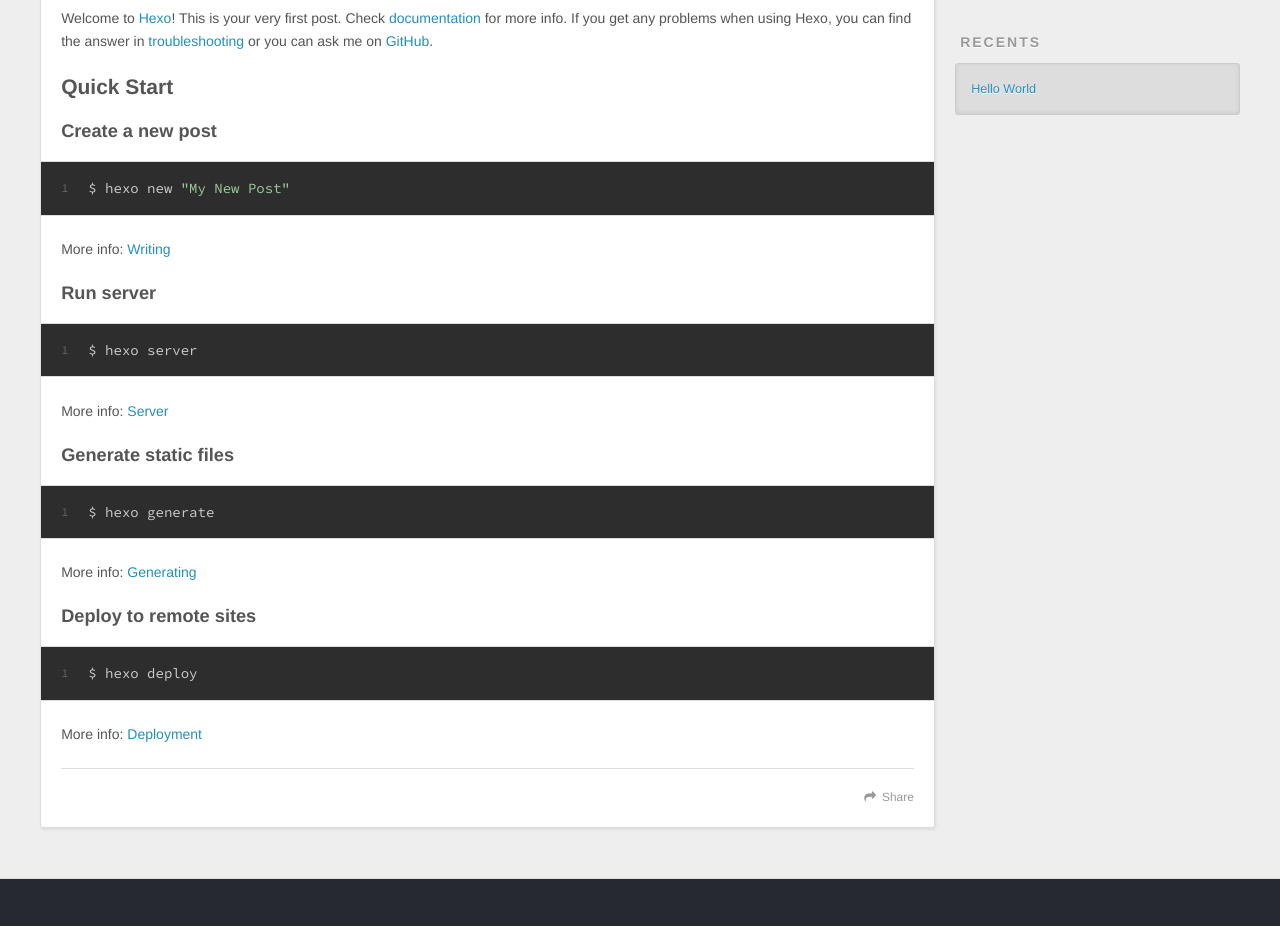
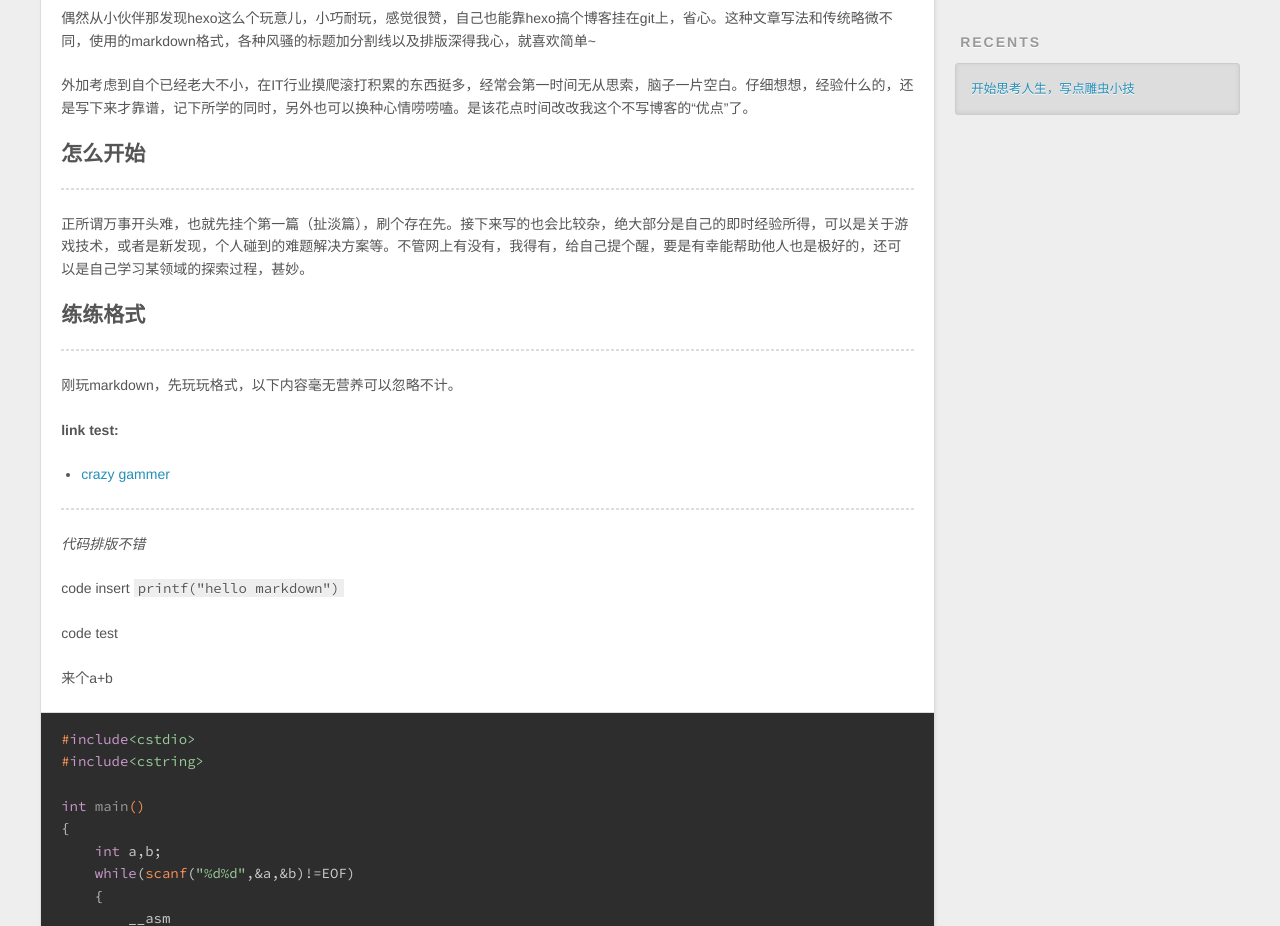
Before and after one commit to rotonlin/rotonlin.github.io, a plain HTML site: page 2015/10/25/hello-world/index.html in a window 1280 px wide. Shown: the part 446-1372 px from the top of the page. Drawn offline with nearby package versions, Linux system fonts and the light colour scheme.

Commit message:
Site updated: 2015-10-25 22:43:22

```diff
--- a/2015/10/25/hello-world/index.html
+++ b/2015/10/25/hello-world/index.html
@@ -3,21 +3,21 @@
 <head>
   <meta charset="utf-8">
 
-  <title>Hello World | Nevernever</title>
+  <title>开始思考人生，写点雕虫小技 | Nevernever</title>
   <meta name="viewport" content="width=device-width, initial-scale=1, maximum-scale=1">
-  <meta name="description" content="Welcome to Hexo! This is your very first post. Check documentation for more info. If you get any problems when using Hexo, you can find the answer in troubleshooting or you can ask me on GitHub.
-Quick">
+  <meta name="description" content="偶然从小伙伴那发现hexo这么个玩意儿，小巧耐玩，感觉很赞，自己也能靠hexo搞个博客挂在git上，省心。这种文章写法和传统略微不同，使用的markdown格式，各种风骚的标题加分割线以及排版深得我心，就喜欢简单~
+外加考虑到自个已经老大不小，在IT行业摸爬滚打积累的东西挺多，经常会第一时间无从思索，脑子一片空白。仔细想想，经验什么的，还是写下来才靠谱，记下所学的同时，另外也可以换种心情唠唠嗑。是">
 <meta property="og:type" content="article">
-<meta property="og:title" content="Hello World">
+<meta property="og:title" content="开始思考人生，写点雕虫小技">
 <meta property="og:url" content="http://www.rotonlin.cn/2015/10/25/hello-world/index.html">
 <meta property="og:site_name" content="Nevernever">
-<meta property="og:description" content="Welcome to Hexo! This is your very first post. Check documentation for more info. If you get any problems when using Hexo, you can find the answer in troubleshooting or you can ask me on GitHub.
-Quick">
-<meta property="og:updated_time" content="2015-10-25T05:07:49.000Z">
+<meta property="og:description" content="偶然从小伙伴那发现hexo这么个玩意儿，小巧耐玩，感觉很赞，自己也能靠hexo搞个博客挂在git上，省心。这种文章写法和传统略微不同，使用的markdown格式，各种风骚的标题加分割线以及排版深得我心，就喜欢简单~
+外加考虑到自个已经老大不小，在IT行业摸爬滚打积累的东西挺多，经常会第一时间无从思索，脑子一片空白。仔细想想，经验什么的，还是写下来才靠谱，记下所学的同时，另外也可以换种心情唠唠嗑。是">
+<meta property="og:updated_time" content="2015-10-25T14:42:29.000Z">
 <meta name="twitter:card" content="summary">
-<meta name="twitter:title" content="Hello World">
-<meta name="twitter:description" content="Welcome to Hexo! This is your very first post. Check documentation for more info. If you get any problems when using Hexo, you can find the answer in troubleshooting or you can ask me on GitHub.
-Quick">
+<meta name="twitter:title" content="开始思考人生，写点雕虫小技">
+<meta name="twitter:description" content="偶然从小伙伴那发现hexo这么个玩意儿，小巧耐玩，感觉很赞，自己也能靠hexo搞个博客挂在git上，省心。这种文章写法和传统略微不同，使用的markdown格式，各种风骚的标题加分割线以及排版深得我心，就喜欢简单~
+外加考虑到自个已经老大不小，在IT行业摸爬滚打积累的东西挺多，经常会第一时间无从思索，脑子一片空白。仔细想想，经验什么的，还是写下来才靠谱，记下所学的同时，另外也可以换种心情唠唠嗑。是">
 
     <link rel="alternative" href="/atom.xml" title="Nevernever" type="application/atom+xml">
 
@@ -70,7 +70,7 @@
         <section id="main"><article id="post-hello-world" class="article article-type-post" itemscope itemprop="blogPost">
   <div class="article-meta">
     <a href="/2015/10/25/hello-world/" class="article-date">
-  <time datetime="2015-10-25T05:07:49.000Z" itemprop="datePublished">2015-10-25</time>
+  <time datetime="2015-10-25T14:42:29.000Z" itemprop="datePublished">2015-10-25</time>
 </a>
 
   </div>
@@ -81,7 +81,7 @@
 
 
     <h1 class="article-title" itemprop="name">
-      Hello World
+      开始思考人生，写点雕虫小技
     </h1>
 
 
@@ -89,20 +89,47 @@
 
     <div class="article-entry" itemprop="articleBody">
 
-        <p>Welcome to <a href="http://hexo.io/" target="_blank" rel="external">Hexo</a>! This is your very first post. Check <a href="http://hexo.io/docs/" target="_blank" rel="external">documentation</a> for more info. If you get any problems when using Hexo, you can find the answer in <a href="http://hexo.io/docs/troubleshooting.html" target="_blank" rel="external">troubleshooting</a> or you can ask me on <a href="https://github.com/hexojs/hexo/issues" target="_blank" rel="external">GitHub</a>.</p>
-<h2 id="Quick_Start">Quick Start</h2><h3 id="Create_a_new_post">Create a new post</h3><figure class="highlight bash"><table><tr><td class="gutter"><pre><span class="line">1</span><br></pre></td><td class="code"><pre><span class="line">$ hexo new <span class="string">"My New Post"</span></span><br></pre></td></tr></table></figure>
-<p>More info: <a href="http://hexo.io/docs/writing.html" target="_blank" rel="external">Writing</a></p>
-<h3 id="Run_server">Run server</h3><figure class="highlight bash"><table><tr><td class="gutter"><pre><span class="line">1</span><br></pre></td><td class="code"><pre><span class="line">$ hexo server</span><br></pre></td></tr></table></figure>
-<p>More info: <a href="http://hexo.io/docs/server.html" target="_blank" rel="external">Server</a></p>
-<h3 id="Generate_static_files">Generate static files</h3><figure class="highlight bash"><table><tr><td class="gutter"><pre><span class="line">1</span><br></pre></td><td class="code"><pre><span class="line">$ hexo generate</span><br></pre></td></tr></table></figure>
-<p>More info: <a href="http://hexo.io/docs/generating.html" target="_blank" rel="external">Generating</a></p>
-<h3 id="Deploy_to_remote_sites">Deploy to remote sites</h3><figure class="highlight bash"><table><tr><td class="gutter"><pre><span class="line">1</span><br></pre></td><td class="code"><pre><span class="line">$ hexo deploy</span><br></pre></td></tr></table></figure>
-<p>More info: <a href="http://hexo.io/docs/deployment.html" target="_blank" rel="external">Deployment</a></p>
+        <p>偶然从小伙伴那发现hexo这么个玩意儿，小巧耐玩，感觉很赞，自己也能靠hexo搞个博客挂在git上，省心。这种文章写法和传统略微不同，使用的markdown格式，各种风骚的标题加分割线以及排版深得我心，就喜欢简单~</p>
+<p>外加考虑到自个已经老大不小，在IT行业摸爬滚打积累的东西挺多，经常会第一时间无从思索，脑子一片空白。仔细想想，经验什么的，还是写下来才靠谱，记下所学的同时，另外也可以换种心情唠唠嗑。是该花点时间改改我这个不写博客的“优点”了。</p>
+<h2 id="怎么开始">怎么开始</h2><a id="more"></a>
+<hr>
+<p>正所谓万事开头难，也就先挂个第一篇（扯淡篇），刷个存在先。接下来写的也会比较杂，绝大部分是自己的即时经验所得，可以是关于游戏技术，或者是新发现，个人碰到的难题解决方案等。不管网上有没有，我得有，给自己提个醒，要是有幸能帮助他人也是极好的，还可以是自己学习某领域的探索过程，甚妙。</p>
+<h2 id="练练格式">练练格式</h2><hr>
+<p>刚玩markdown，先玩玩格式，以下内容毫无营养可以忽略不计。</p>
+<p><strong>link test:</strong></p>
+<ul>
+<li><a href="http://www.gamersky.com/" target="_blank" rel="external">crazy gammer</a></li>
+</ul>
+<hr>
+<p><em>代码排版不错</em></p>
+<p>code insert <code>printf(&quot;hello markdown&quot;)</code> </p>
+<p>code test</p>
+<p>来个a+b</p>
+<pre><code><span class="preprocessor">#<span class="keyword">include</span><span class="string">&lt;cstdio&gt;</span></span>
+<span class="preprocessor">#<span class="keyword">include</span><span class="string">&lt;cstring&gt;</span></span>
 
+<span class="function"><span class="keyword">int</span> <span class="title">main</span><span class="params">()</span>
+</span>{
+    <span class="keyword">int</span> a,b;
+    <span class="keyword">while</span>(<span class="built_in">scanf</span>(<span class="string">"%d%d"</span>,&amp;a,&amp;b)!=EOF)
+    {
+        __asm
+        {
+            mov EAX,a
+            mov EBX,b
+            add EAX,EBX
+            mov a,EAX
+        }
+        <span class="built_in">printf</span>(<span class="string">"%d\n"</span>,a);
+    }
+
+    <span class="keyword">return</span> <span class="number">0</span>;
+}
+</code></pre>
 
     </div>
     <footer class="article-footer">
-      <a data-url="http://www.rotonlin.cn/2015/10/25/hello-world/" data-id="cig69bu5a0000m9jkuxm2msta" class="article-share-link">Share</a>
+      <a data-url="http://www.rotonlin.cn/2015/10/25/hello-world/" data-id="cig6apdlt0000a2jkiv4uhk6j" class="article-share-link">Share</a>
 
 
     </footer>
@@ -138,7 +165,7 @@
       <ul>
 
           <li>
-            <a href="/2015/10/25/hello-world/">Hello World</a>
+            <a href="/2015/10/25/hello-world/">开始思考人生，写点雕虫小技</a>
           </li>
 
       </ul>
```
Also changed, not shown: archives/2015/10/index.html (+3 -3 lines), archives/2015/index.html (+3 -3 lines), archives/index.html (+3 -3 lines), index.html (+11 -13 lines).
